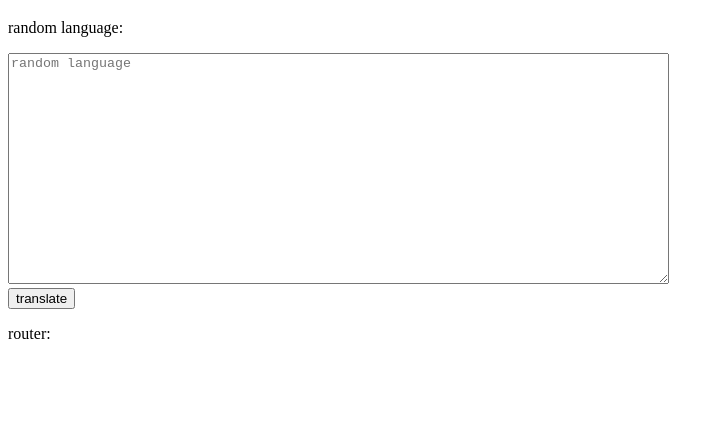
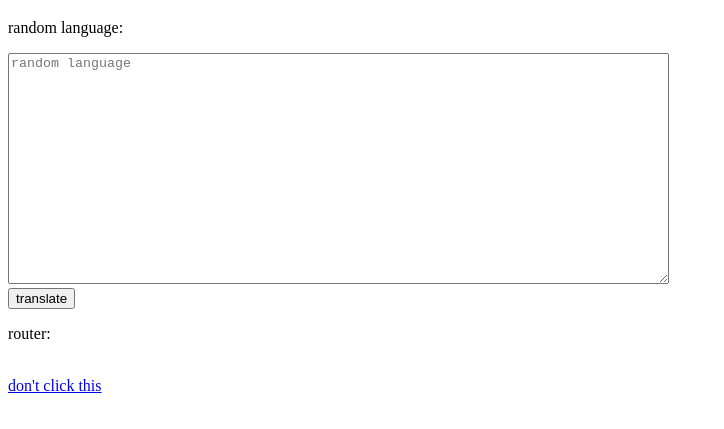
Before and after one commit to laok233/router-translate, a plain HTML site: page index.html in a window 1280 px wide. Shown: the part 61-490 px from the top of the page, without its empty margins (0-724 px from the left). Drawn offline with Linux system fonts and the light colour scheme.

Commit message:
Update index.html

```diff
--- a/index.html
+++ b/index.html
@@ -12,6 +12,8 @@
     <button onclick="trans()">translate</button>
     <p>router:</p>
     <p id="router_language"></p>
+    <br>
+    <a href="https://www.youtube.com/watch?v=dQw4w9WgXcQ">don't click this</a>
     <script>
         function trans() {
             var x = document.getElementById("router_language");
```
